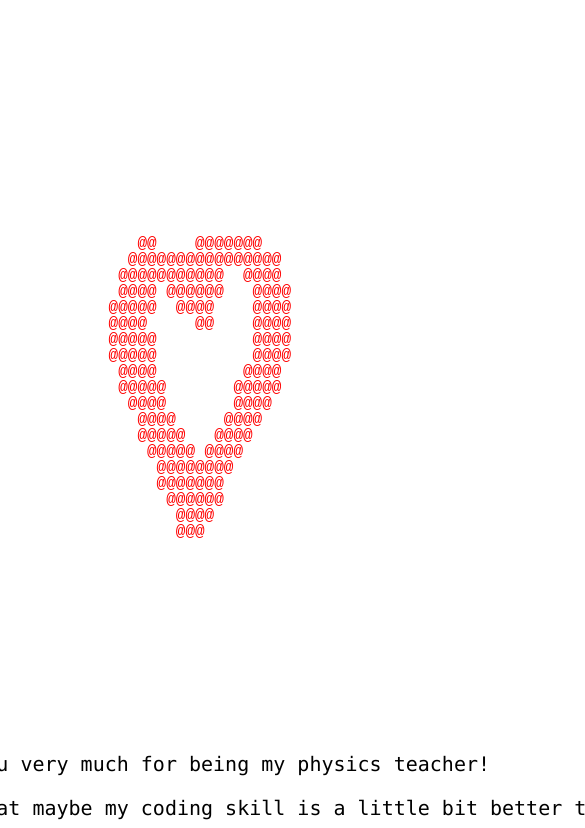
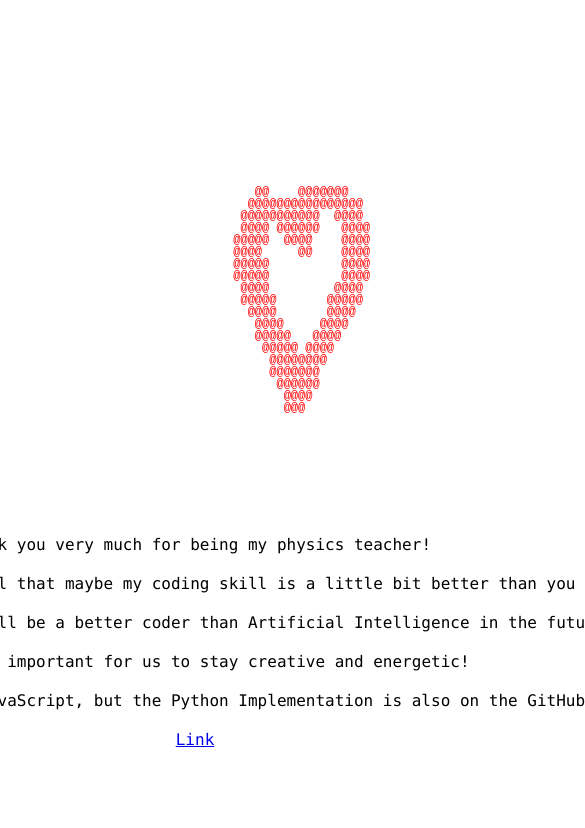
Before and after one commit to YinChingZ/YinChingZ.github.io, a plain HTML site: page index.html in a window 390 px wide. Shown: the part 85-913 px from the top of the page, 585 px wide, since content can reach past the window. After the commit the page ends 844 px from the top, so only its background shows below. Drawn offline with Linux system fonts and the light colour scheme.

Commit message:
Update index.html

```diff
--- a/index.html
+++ b/index.html
@@ -15,17 +15,29 @@
             background-color: #fff;
             font-family: Consolas, monospace;
             white-space: pre;
+            padding: 10px;
+            box-sizing: border-box;
         }
         pre {
             line-height: 1;
             color: red; /* Set text color to red */
             font-size: 16px; /* Increase font size for better visibility */
+            overflow: auto;
+            max-width: 100%;
         }
         #text {
             margin-top: 20px; /* Add some space between the heart and the text */
             font-size: 20px; /* Set the font size for the text */
             color: black; /* Set the text color */
             text-align: center; /* Center align the text */
+        }
+        @media (max-width: 600px) {
+            pre {
+                font-size: 12px; /* Adjust font size for smaller screens */
+            }
+            #text {
+                font-size: 16px; /* Adjust text size for smaller screens */
+            }
         }
     </style>
 </head>
@@ -34,11 +46,10 @@
     <pre id="canvas"></pre>
     <div id="text">Thank you very much for being my physics teacher!</div>
     <div id="text">I know that may feel that maybe my coding skill is a little bit better than you</div>
-    <div id="text">But we all know nobody will be a better coder than Artifical Intelligence in the future :)</div>
+    <div id="text">But we all know nobody will be a better coder than Artificial Intelligence in the future :)</div>
     <div id="text">So it is important for us to stay creative and energetic!</div>
-    <div id="text">The final web page is built on javascript, but the python Implementation is also on the github repositories</div>
-    <div id="text"><a href="https://github.com/YinChingZ/YinChingZ.github.io">Link</a>
-
+    <div id="text">The final web page is built on JavaScript, but the Python Implementation is also on the GitHub repositories</div>
+    <div id="text"><a href="https://github.com/YinChingZ/YinChingZ.github.io">Link</a></div>
     <script src="script.js"></script>
 </body>
 </html>
```
